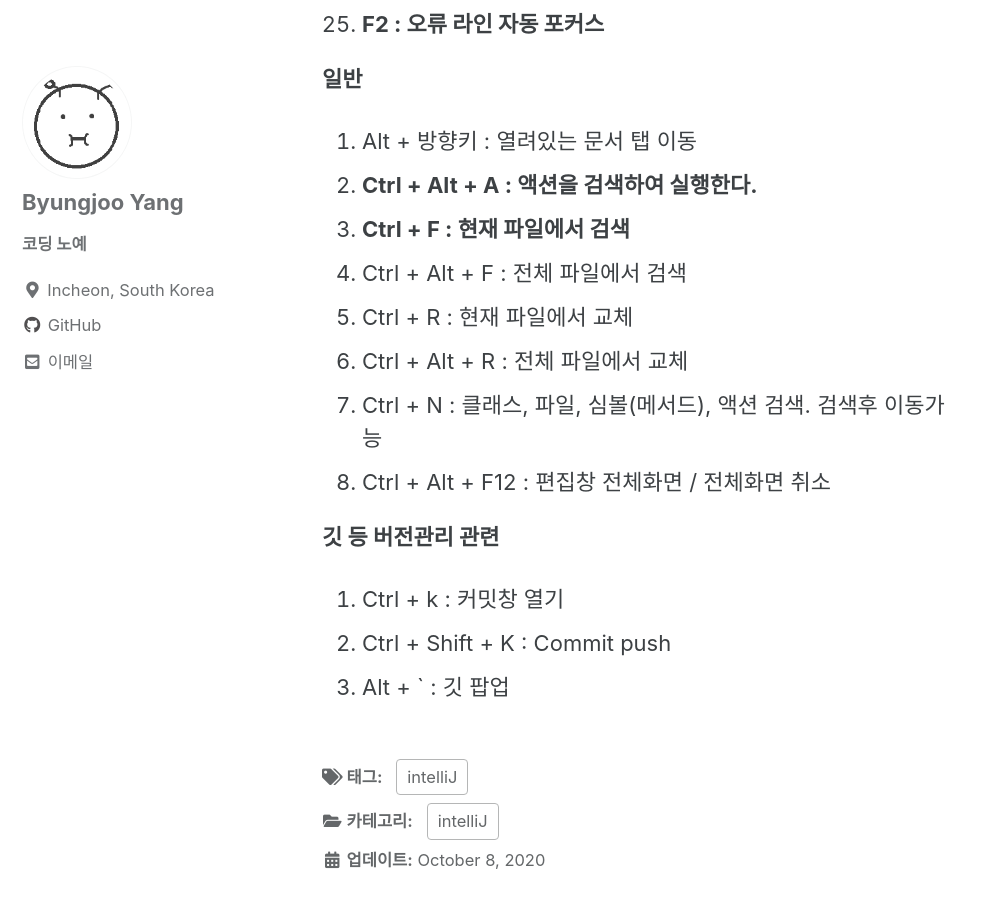
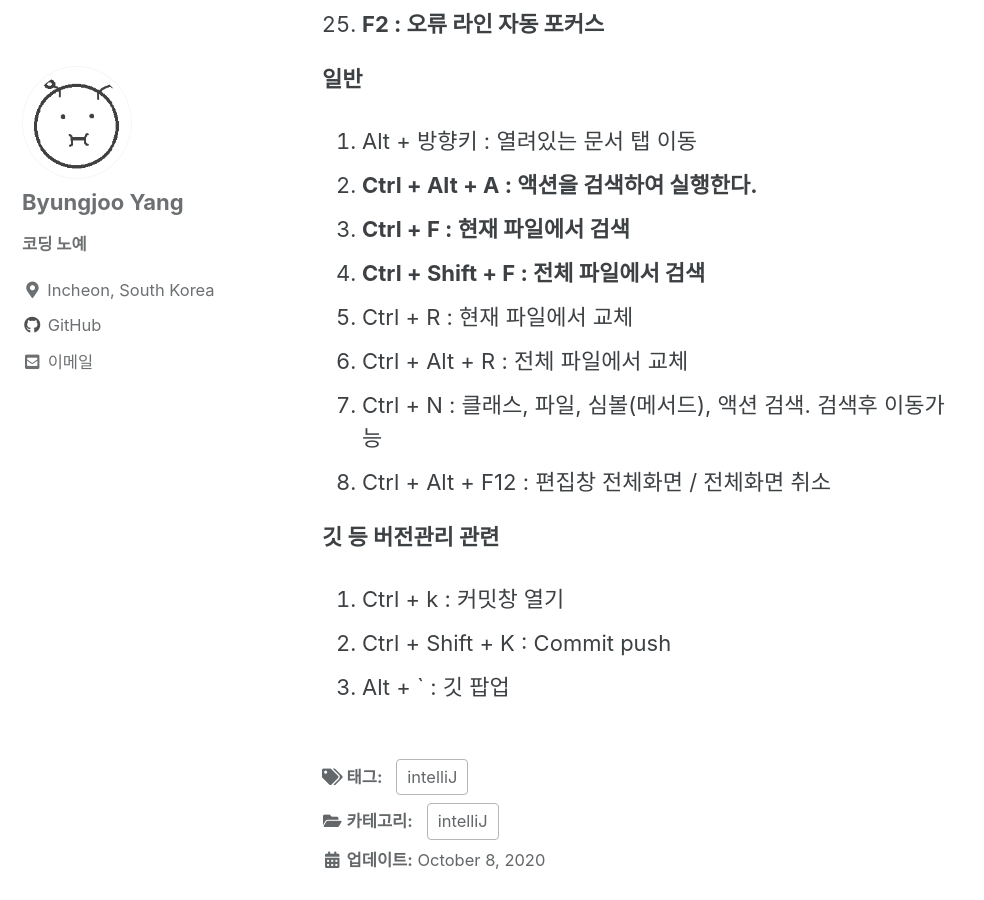
Before and after one commit to ByungjooYang/byungjooyang.github.io, a Jekyll site: the page built from _posts/2020-10-08-intelliJ.md, in a window 1280 px wide and 900 px high, scrolled down 2667 px. Shown: the whole window, without its empty margins (0-984 px from the left). Built offline with Jekyll 4.4.1, drawn with Linux system fonts in a browser that asks for light colours; cached includes are drawn as plain includes.

Commit message:
단축키 수정

```diff
--- a/_posts/2020-10-08-intelliJ.md
+++ b/_posts/2020-10-08-intelliJ.md
@@ -80,7 +80,7 @@ HTML등의 경우는 vscode를 활용하면 된다.
 1. Alt + 방향키         : 열려있는 문서 탭 이동
 2. **Ctrl + Alt + A       : 액션을 검색하여 실행한다.**
 3. **Ctrl + F             : 현재 파일에서 검색**
-4. Ctrl + Alt + F       : 전체 파일에서 검색
+4. **Ctrl + Shift + F     : 전체 파일에서 검색**
 5. Ctrl + R             : 현재 파일에서 교체
 6. Ctrl + Alt + R       : 전체 파일에서 교체
 7. Ctrl + N             : 클래스, 파일, 심볼(메서드), 액션 검색. 검색후 이동가능
```
